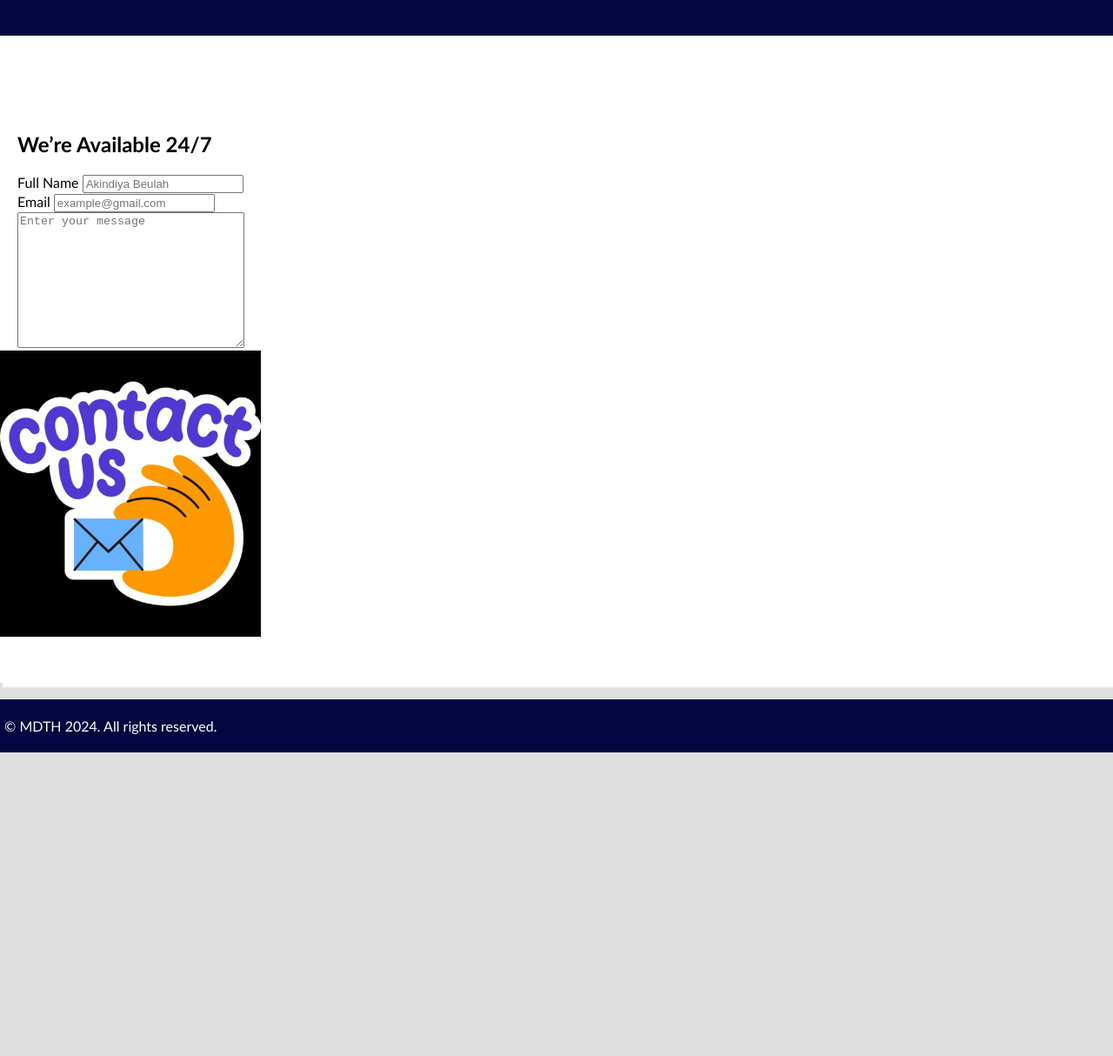
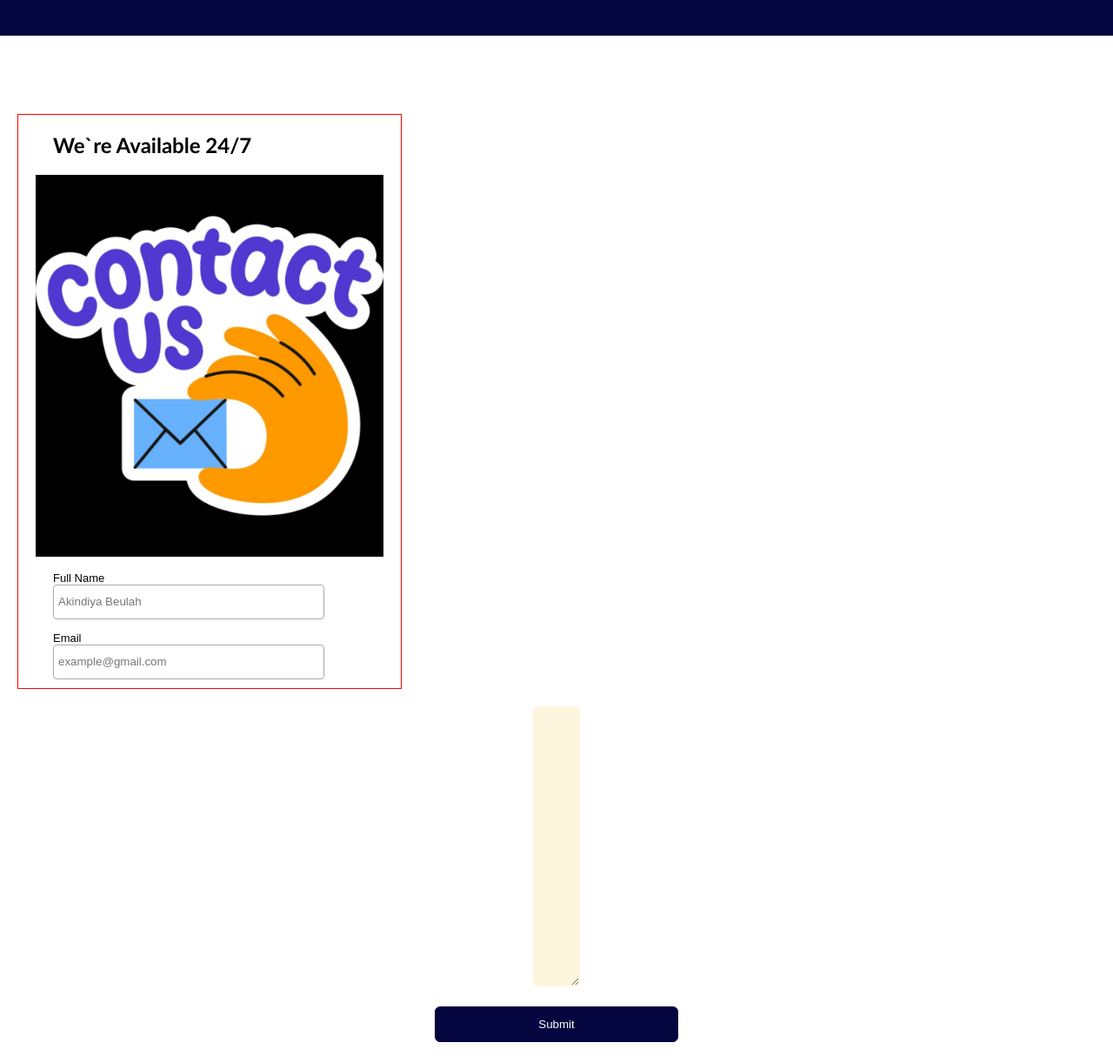
Before and after one commit to Moses-main/MDTH, a plain HTML site: page pages/contact.html in a window 1280 px wide. Shown: the part 86-1300 px from the top of the page at 87% size. Before the commit the page ends 951 px from the top, so only its background shows below. Drawn offline with Linux system fonts and the light colour scheme.

Commit message:
contact page and styles commit

```diff
--- a/pages/contact.html
+++ b/pages/contact.html
@@ -43,38 +43,55 @@
 
     <main class="main">
       <!-- <section class="center"> -->
-      <div class="">
-        <h2>We’re Available 24/7</h2>
 
         <form action="">
-          <label for="fullname">Full Name</label>
+          <div class="pic-input-div">
+
+        <h2>We`re Available 24/7</h2>
+
+            <!-- <div class=""> -->
+              <div class="contact-img-container">
+                <img
+                  src="../img/contact_us.jpg"
+                  alt="contact us"
+                  class="img-container"
+                />
+              </div>
+
+            <label class="contact-label" for="fullname">Full Name</label>
             <input
               type="text"
+              class="contact-input"
               name="fullname"
               placeholder="Akindiya Beulah"
               id="fullname"
             />
             <br />
-          <label for="email">Email</label>
+            <label class="contact-label" for="email">Email</label>
             <input
+              class="contact-input"
               type="email"
               name="email"
               id="email"
               placeholder="example@gmail.com"
             />
-          <br />
+            <!-- <br /> -->
+          </div>
+          <div class="msg-button-div">
             <textarea
               name="messageBody"
               id="messageBody"
-            cols="30"
-            rows="10"
+              cols="80"
+              rows="20"
+              class="contact-msg"
               placeholder="Enter your message"
-          ></textarea>
+            >
+            </textarea>
+            <input class="center contact-submit" type="submit" value="Submit" />
+          </div>
         </form>
       </div>
-      <div class="img-container left">
-        <img style="width: 300px" src="../img/contact_us.jpg" alt="" />
-      </div>
+
       <!-- </section> -->
     </main>
 
--- a/styles/styles.css
+++ b/styles/styles.css
@@ -253,9 +253,52 @@ header {
 /* HOME PAGE */
 
 /* ABOUT PAGE */
+.pic-input-div {
+  text-align: justify;
+  border: 1px solid red;
+  width: 400px;
+  padding: 0px 0px 10px 40px;
+  /* margin: 0px 0px 0px; */
+}
+.contact-label {
+  display: block;
+  margin-top: 14px;
+  font-size: small;
+  font-family: Arial, Helvetica, sans-serif !important;
+}
+.contact-input {
+  height: 28px;
+  width: 300px;
+  text-align: justify;
+  padding: 5px;
+  border-radius: 4px;
+  border: 1px solid #aaa;
+}
 
-/* CONTACT PAGE */
-
+.contact-msg {
+  margin-top: 20px;
+  text-align: justify;
+  padding: 10px;
+  width: 2rem;
+  background-color: rgb(253, 245, 221);
+  justify-self: start;
+  border: 1px solid transparent;
+  border-radius: 5px;
+  outline: #aaa;
+}
+.contact-submit {
+  color: white;
+  display: block;
+  width: 280px;
+  margin-top: 20px;
+  padding: 12px;
+  border-radius: 6px;
+  border: 1px solid #05053f;
+  background-color: #05053f;
+}
+.msg-button-div {
+  text-align: center;
+}
 /* COURSES */
 
 .first-section {
@@ -388,32 +431,29 @@ header {
   }
 }
 
-
-
-
 /* -------------------- */
 /* PAYMENT VERIFICATION */
 /* -------------------- */
-.otp{
+.otp {
   height: 48px;
   border: 1px solid grey !important;
 }
 
-.container{
+.container {
   overflow: auto;
 }
 
-.btn-primary{
+.btn-primary {
   height: 48px;
   background-color: #05053f !important;
   color: #fff;
 }
-.btn-outline-secondary{
+.btn-outline-secondary {
   height: 48px;
   border: 1px solid #05053f !important;
   color: #05053f !important;
 }
 
-.btn-outline-secondary:hover{
+.btn-outline-secondary:hover {
   color: #fff !important;
 }
```
Lines whose indentation alone changed are shown as unchanged.
